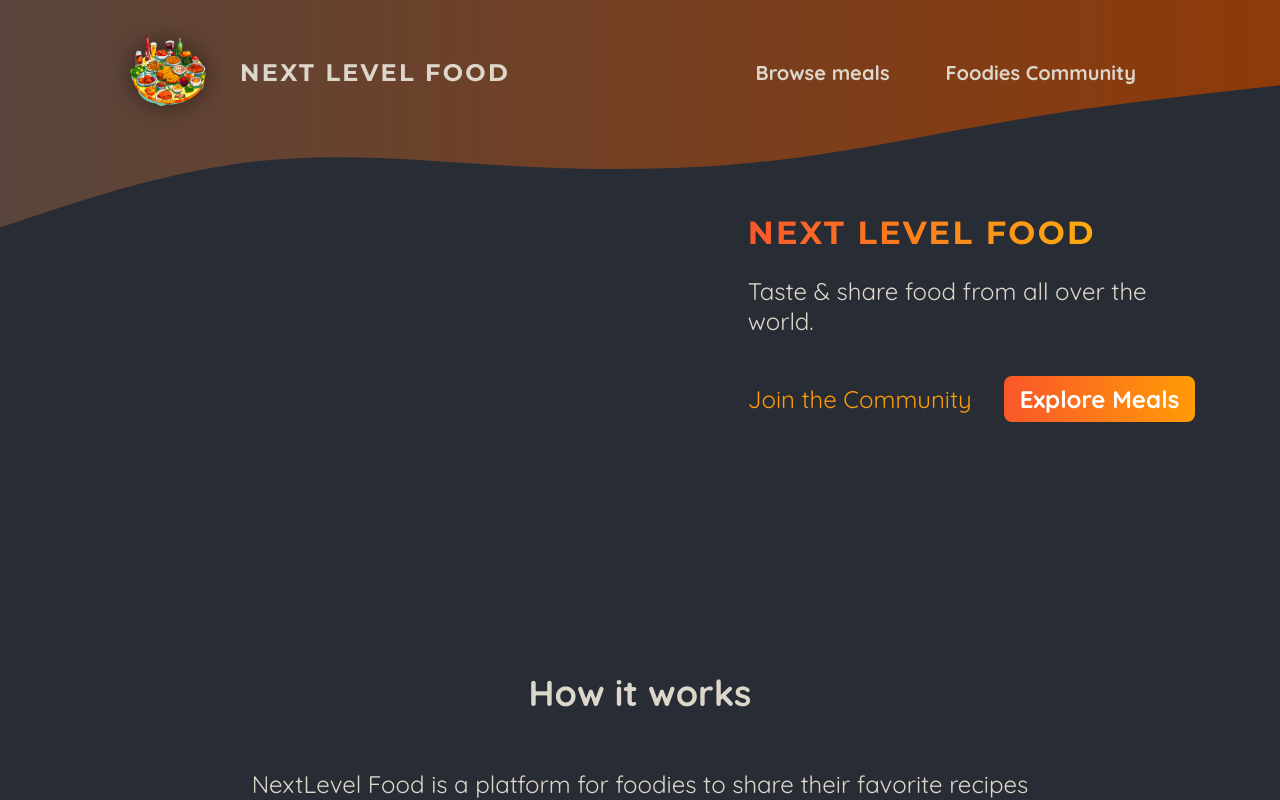
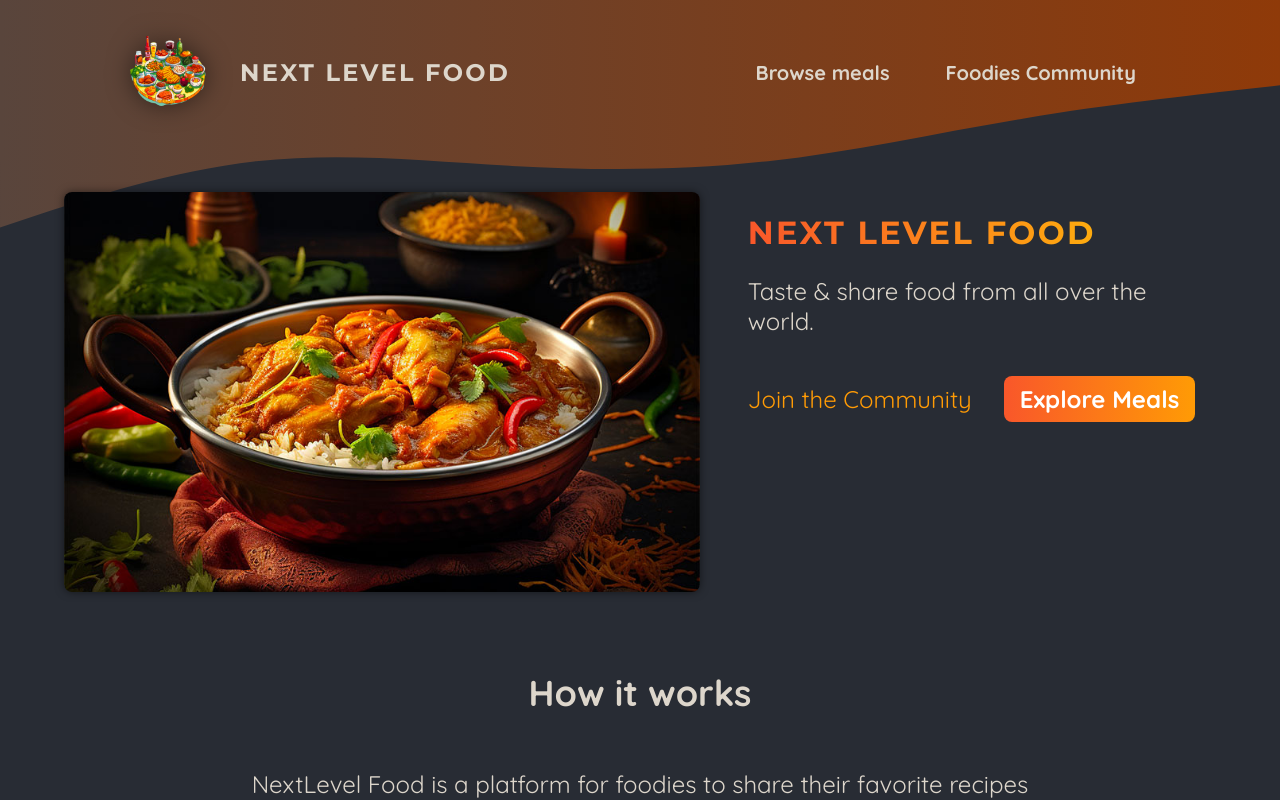
Before and after one commit to b-antonenko/foodies-nextjs, a Next.js app: page / in a window 1280 px wide. Shown: the top 800 px of the page. Built offline with nearby package versions, Linux system fonts and the light colour scheme.

Commit message:
Slider added

```diff
--- a/app/page.js
+++ b/app/page.js
@@ -1,12 +1,13 @@
 import Link from "next/link";
 import classes from './page.module.css';
+import ImageSlideshow from "@/components/images/images-slider";
 
 export default function Home() {
   return (
     <>
       <header className={classes.header}>
         <div className={classes.slideshow}>
-
+          <ImageSlideshow />
         </div>
         <div>
           <div className={classes.hero}>
--- /dev/null
+++ b/components/images/image-slide.module.css
@@ -0,0 +1,26 @@
+.slideshow {
+    position: relative;
+    width: 100%;
+    height: 100%;
+    border-radius: 8px;
+    overflow: hidden;
+    box-shadow: 0 0 0.5rem rgba(0, 0, 0, 0.5);
+  }
+
+  .slideshow img {
+    width: 100%;
+    height: 100%;
+    object-fit: cover;
+    position: absolute;
+    top: 0;
+    left: 0;
+    opacity: 0;
+    transform: scale(1.1) translateX(-1rem) rotate(-5deg);
+    transition: all 0.5s ease-in-out;
+  }
+
+  .slideshow .active {
+    z-index: 1;
+    opacity: 1;
+    transform: scale(1) translateX(0) rotate(0);
+  }
--- /dev/null
+++ b/components/images/images-slider.js
@@ -0,0 +1,50 @@
+'use client';
+
+import { useEffect, useState } from 'react';
+import Image from 'next/image';
+import classes from './image-slide.module.css';
+
+import burgerImg from '@/assets/burger.jpg';
+import curryImg from '@/assets/curry.jpg';
+import dumplingsImg from '@/assets/dumplings.jpg';
+import macncheeseImg from '@/assets/macncheese.jpg';
+import pizzaImg from '@/assets/pizza.jpg';
+import schnitzelImg from '@/assets/schnitzel.jpg';
+import tomatoSaladImg from '@/assets/tomato-salad.jpg';
+
+const images = [
+  { image: burgerImg, alt: 'A delicious, juicy burger' },
+  { image: curryImg, alt: 'A delicious, spicy curry' },
+  { image: dumplingsImg, alt: 'Steamed dumplings' },
+  { image: macncheeseImg, alt: 'Mac and cheese' },
+  { image: pizzaImg, alt: 'A delicious pizza' },
+  { image: schnitzelImg, alt: 'A delicious schnitzel' },
+  { image: tomatoSaladImg, alt: 'A delicious tomato salad' },
+];
+
+export default function ImageSlideshow() {
+  const [currentImageIndex, setCurrentImageIndex] = useState(0);
+
+  useEffect(() => {
+    const interval = setInterval(() => {
+      setCurrentImageIndex((prevIndex) =>
+        prevIndex < images.length - 1 ? prevIndex + 1 : 0
+      );
+    }, 5000);
+
+    return () => clearInterval(interval);
+  }, []);
+
+  return (
+    <div className={classes.slideshow}>
+      {images.map((image, index) => (
+        <Image
+          key={index}
+          src={image.image}
+          className={index === currentImageIndex ? classes.active : ''}
+          alt={image.alt}
+        />
+      ))}
+    </div>
+  );
+}
```
